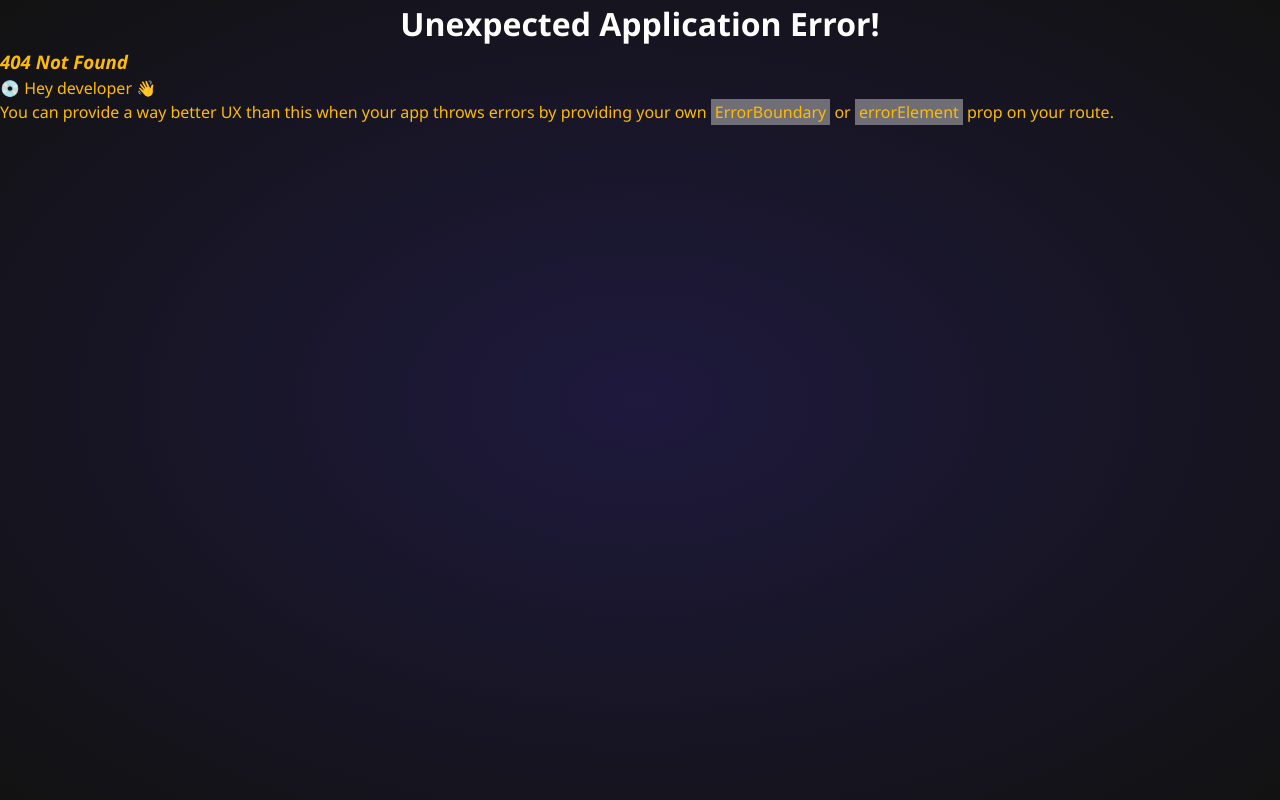
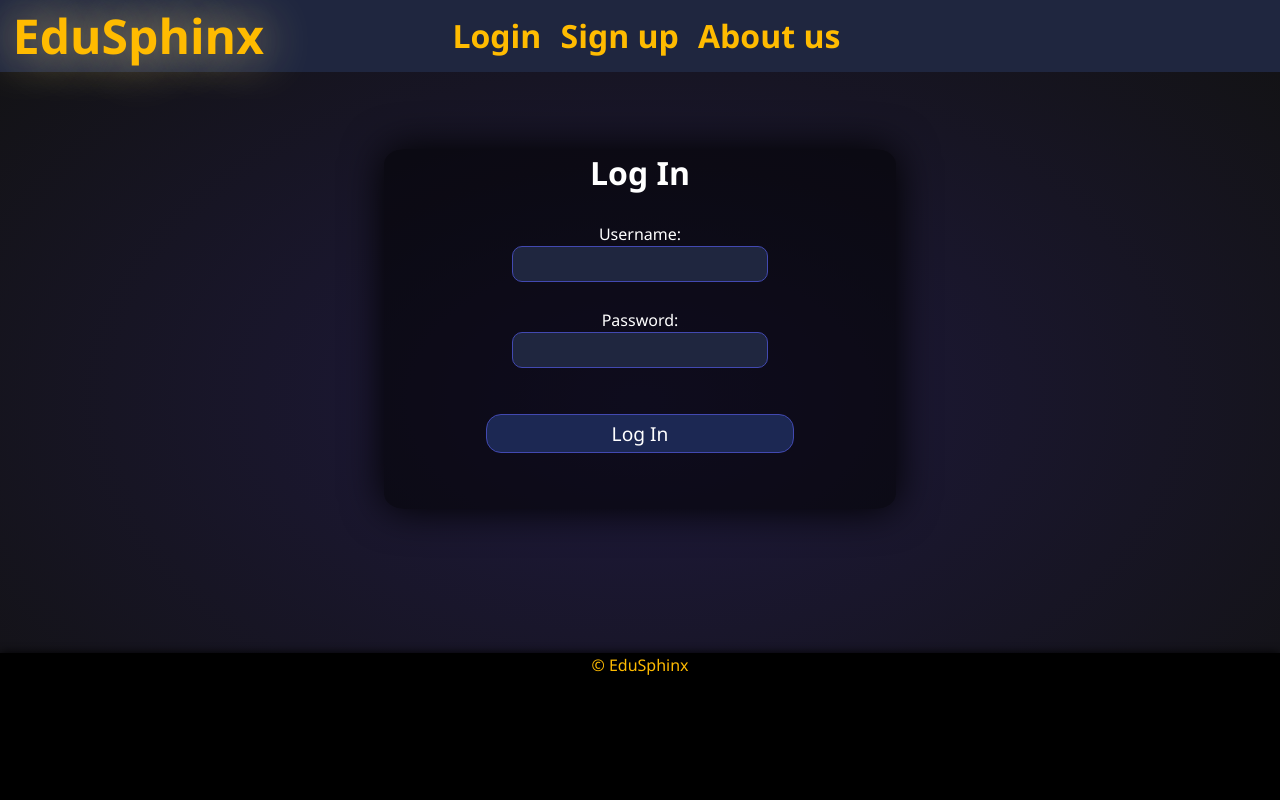
Before and after one commit to Najci/Hackathon-project, a React (Vite) app in the folder client/: page / in a window 1280 px wide. Before the commit this address had no page. Built offline with nearby package versions, Linux system fonts and the light colour scheme.

Commit message:
working version

```diff
--- a/client/src/App.jsx
+++ b/client/src/App.jsx
@@ -22,20 +22,20 @@ import Profile from './components/Profile';
 
 const ProtectedRoute = ({ element, user, username}) => {
   if (!user) {
-    return <Navigate to="/login" />;
+    return <Navigate to="/" />;
   }
 
   if (username){
     const requiredRole = element.props.username;
     const hasAccess = user.username === requiredRole;
 
-    return hasAccess ? element : <Navigate to="/login" />;
+    return hasAccess ? element : <Navigate to="/" />;
   }
 
   if(element.props.id){
     const hasAccess = user.role === element.props.id;
 
-    return hasAccess ? element : <Navigate to="/login" />;
+    return hasAccess ? element : <Navigate to="/" />;
   }
 };
 
@@ -73,7 +73,7 @@ function App() {
       }>
         <Route path='/aboutus' element={<AboutUs />} />
         <Route path="/signup" element={<SignUp CreateCookie={handleLogin} user={cookie.user} />} />
-        <Route path="/login" element={<Login CreateCookie={handleLogin} user={cookie.user} />} />
+        <Route path="/" element={<Login CreateCookie={handleLogin} user={cookie.user} />} />
         <Route path="/teacher/addstudent" element={<ProtectedRoute element={<AddStudent cookie={cookie}  id='teacher'/>} user={cookie.user} />} />
         <Route path='/teacher/createquiz' element={<ProtectedRoute element={<CreateQuiz cookie={cookie} id='teacher' />} user={cookie.user}/>} />
         <Route path={`/dashboard`} element={<MiddleDashboard cookie={cookie.user} />} user={cookie.user} />
--- a/client/src/components/Headers/MainHeader.jsx
+++ b/client/src/components/Headers/MainHeader.jsx
@@ -21,7 +21,7 @@ const MainHeader = ({cookie, LogOut}) => {
         <h1><b>EduSphinx</b></h1>
 
             <nav>
-                <Link to='/login'  style={{textDecoration: 'none'}}><div className='nav-Link'>Login</div></Link>
+                <Link to='/'  style={{textDecoration: 'none'}}><div className='nav-Link'>Login</div></Link>
                 <Link to='/signup'  style={{textDecoration: 'none'}}><div className='nav-Link'>Sign up</div></Link>
                 <Link to='/aboutus' style={{textDecoration: 'none'}}><div className='nav-Link'>About us</div></Link>
             </nav>
--- a/client/src/components/Headers/StudentHeader.jsx
+++ b/client/src/components/Headers/StudentHeader.jsx
@@ -14,7 +14,7 @@ export const StudentHeader = ({cookie, LogOut}) => {
         </nav>
 
         <div id='Logout'>
-          <button onClick={() => {LogOut(), navigate('/login')}}>Log out</button>
+          <button onClick={() => {LogOut(), navigate('/')}}>Log out</button>
         </div>
 
     </header>
--- a/client/src/components/Headers/TeacherHeader.jsx
+++ b/client/src/components/Headers/TeacherHeader.jsx
@@ -14,7 +14,7 @@ const TeacherHeader = ({cookie, LogOut}) => {
         </nav>
 
         <div id='Logout'>
-            <button onClick={() => {LogOut(), navigate('/login')}}>Log out</button>
+            <button onClick={() => {LogOut(), navigate('/')}}>Log out</button>
         </div>
 
     </header>
```
